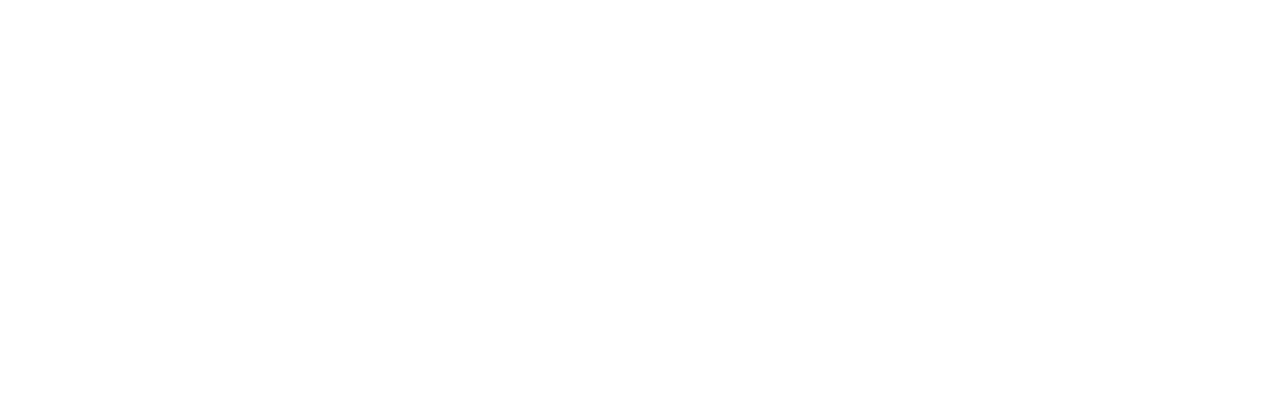
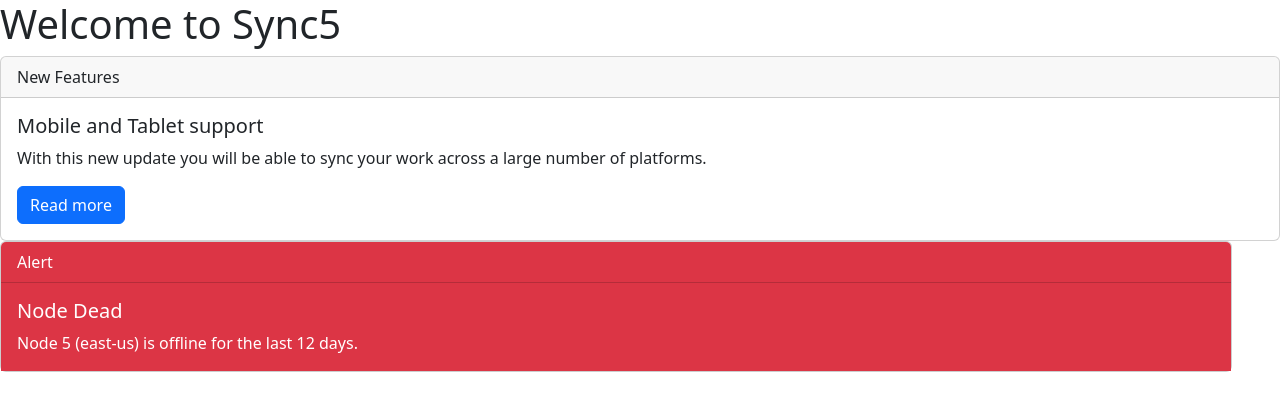
Before and after one commit to acciojob/bootstrap-card-Rajat-katiyar, a website: page main.html in a window 1280 px wide. Drawn offline with nearby package versions, Linux system fonts and the light colour scheme.

Commit message:
created a submission

```diff
--- a/main.html
+++ b/main.html
@@ -1,16 +1,32 @@
 <!DOCTYPE html>
+<html lang="en">
+<head>
+    <meta charset="UTF-8">
+    <meta name="viewport" content="width=device-width, initial-scale=1.0">
+    <title>Bootstrap Card Deck</title>
+    <link href="https://cdn.jsdelivr.net/npm/bootstrap@5.3.3/dist/css/bootstrap.min.css" rel="stylesheet" integrity="sha384-QWTKZyjpPEjISv5WaRU9OFeRpok6YctnYmDr5pNlyT2bRjXh0JMhjY6hW+ALEwIH" crossorigin="anonymous">
+</head>
+<body>
+    <h1>Welcome to Sync5</h1>
+    <div class="card">
+        <div class="card-header">
+          New Features
+        </div>
+        <div class="card-body">
+          <h5 class="card-title">Mobile and Tablet support</h5>
+          <p class="card-text">With this new update you will be able to sync your work across a large number of platforms.</p>
+          <a href="#" class="btn btn-primary">Read more</a>
+        </div>
+      </div>
 
-<html>
+      <div class="card bg-light me-5 ">
+        <div class="card-header bg-danger text-white ">Alert</div>
+        <div class="card-body bg-danger text-white ">
+          <h5 class="card-title">Node Dead</h5>
+          <p class="card-text">Node 5 (east-us) is offline for the last 12 days.</p>
+        </div>
+      </div>
 
-<head>
-	<link rel="stylesheet" href="styles.css">
-</head>
-
-<body>
-	<!-- the entire body must be written by student -->
-    <script type="text/javascript" src="./script.js">
-</script>
-
+    <script src="https://cdn.jsdelivr.net/npm/bootstrap@5.3.3/dist/js/bootstrap.bundle.min.js" integrity="sha384-YvpcrYf0tY3lHB60NNkmXc5s9fDVZLESaAA55NDzOxhy9GkcIdslK1eN7N6jIeHz" crossorigin="anonymous"></script>
 </body>
-
 </html>
```
